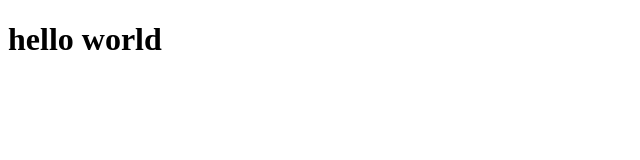
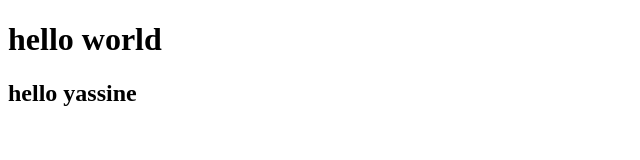
Before and after one commit to YassineAzedine/git, a plain HTML site: page index.html in a window 1280 px wide. Shown: the whole page, without its empty margins (0-640 px from the left). Drawn offline with Linux system fonts and the light colour scheme.

Commit message:
second commit

```diff
--- a/index.html
+++ b/index.html
@@ -8,5 +8,6 @@
 </head>
 <body>
     <h1>hello world</h1>
+    <h2>hello yassine</h2>
 </body>
 </html>
```
